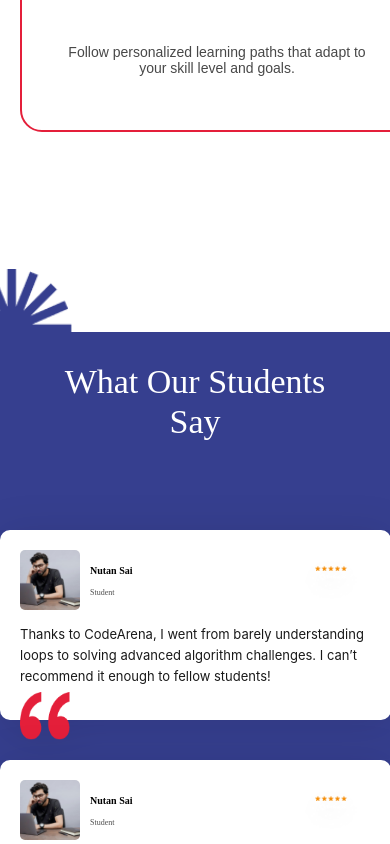
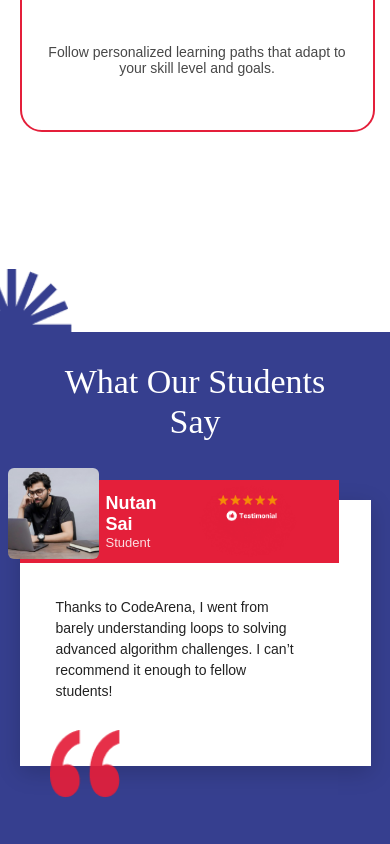
Before and after one commit to akhilesh90634-star/CodeArena, a React (Create React App) app: page / in a window 390 px wide. Shown: the part 2041-2885 px from the top of the page. Built offline with nearby package versions, Linux system fonts and the light colour scheme; a web font is replaced by a local one.

Commit message:
addedresponsiveness

```diff
--- /dev/null
+++ b/src/components/Testimonials/TestimonialCard.css
@@ -0,0 +1,113 @@
+.tcard-wrapper {
+  position: relative;
+  display: flex;
+}
+
+.tcard {
+  width: 390px;
+  background: #ffffff;
+  box-shadow: 0px 6px 22px rgba(0,0,0,0.18);
+  overflow: visible;
+  display: flex;
+  flex-direction: column;
+  position: relative;
+}
+
+/* --- TOP RED HEADER --- */
+.tcard-top {
+  background-color: #E41F3A;
+  color: white;
+  display: flex;
+  align-items: center;
+  gap: 12px;
+  padding: 12px 16px;
+  width: 82%;
+  /* min-height: 75px; */
+  height: 59px;
+  position: relative;
+  top: -20px;
+  z-index: 3;
+  justify-content: space-between;
+}
+
+/* PROFILE IMAGE */
+.tcard-img {
+  width: 91px;
+  height: 91px;
+  object-fit: cover;
+  position: absolute;
+  top: -12px;
+  left: -12px;
+  border-radius: 6px;
+  z-index: 4;
+}
+
+/* NAME + ROLE */
+.tcard-info {
+  margin-left: 70px;
+  display: flex;
+  align-items: center;
+}
+
+.tcard-name {
+  font-size: 18px;
+  font-weight: 800;
+  margin: 0;
+}
+
+.tcard-role {
+  margin: 0;
+  font-size: 13px;
+  opacity: 0.85;
+}
+
+/* STARS */
+.tcard-stars-row {
+  display: flex;
+  align-items: center;
+}
+
+.tcard-stars {
+  width: 150px;
+}
+
+/* BODY */
+.tcard-body {
+  padding: 0px 36px 50px;
+  position: relative;
+}
+
+.tcard-review {
+  font-size: 14px;
+  line-height: 21px;
+  color: #222;
+  max-width: 90%;
+}
+
+/* QUOTE */
+.tcard-quote {
+  width: 70px;
+  position: absolute;
+  bottom: -32px;
+  left: 30px;
+  opacity: 0.92;
+}
+
+/* RESPONSIVE */
+@media (max-width: 1024px) {
+  .tcard {
+    width: 420px;
+  }
+}
+
+@media (max-width: 768px) {
+  .tcard {
+    width: 90%;
+  }
+}
+
+@media (max-width: 480px) {
+  .tcard {
+    width: 100%;
+  }
+}
--- a/src/components/Testimonials/Testimonials.jsx
+++ b/src/components/Testimonials/Testimonials.jsx
@@ -1,5 +1,81 @@
+// import React from "react";
+// import styles from "../styles/HomeStyle/Testimonial.module.css";
+
+// function Testimonials() {
+//   const testimonials = [
+//     {
+//       img: "/Person.png",
+//       name: "Nutan Sai",
+//       role: "Student",
+//       stars: "/Stars.png",
+//       text:
+//         "Thanks to CodeArena, I went from barely understanding loops to solving advanced algorithm challenges. I can’t recommend it enough to fellow students!",
+//       y: -60, // LEFT highest
+//     },
+//     {
+//       img: "/Person.png",
+//       name: "Nutan Sai",
+//       role: "Student",
+//       stars: "/Stars.png",
+//       text:
+//         "Thanks to CodeArena, I went from barely understanding loops to solving advanced algorithm challenges. I can’t recommend it enough to fellow students!",
+//       y: 20, // CENTER lowest
+//     },
+//     {
+//       img: "/Person.png",
+//       name: "Nutan Sai",
+//       role: "Student",
+//       stars: "/Stars.png",
+//       text:
+//         "Thanks to CodeArena, I went from barely understanding loops to solving advanced algorithm challenges. I can’t recommend it enough to fellow students!",
+//       y: 100, // RIGHT slightly below left, above center
+//     },
+//   ];
+
+//   return (
+//     <div className={styles.wrapper}>
+//       <img src="/Fullvector.png" alt="vector" className={styles.vectorTL} />
+//       <img src="/Fullvector.png" alt="vector" className={styles.vectorBR} />
+
+//       <div className={styles.bgLayer}>
+//         <h2 className={styles.title}>
+//           What Our Students <br /> Say
+//         </h2>
+
+//         <div className={styles.cardContainer}>
+//           {testimonials.map((t, i) => (
+//             <div
+//               key={i}
+//               className={styles.card}
+//               style={{ transform: `translateY(${t.y}px)` }}
+//             >
+//               <div className={styles.cardHeader}>
+//                 <img src={t.img} className={styles.personImg} alt="person" />
+
+//                 <div className={styles.info}>
+//                   <p className={styles.name}>{t.name}</p>
+//                   <p className={styles.role}>{t.role}</p>
+//                 </div>
+
+//                 <img src={t.stars} className={styles.stars} alt="stars" />
+//               </div>
+
+//               <p className={styles.desc}>{t.text}</p>
+
+//               <img src="/Quote.png" alt="quote" className={styles.quote} />
+//             </div>
+//           ))}
+//         </div>
+//       </div>
+//     </div>
+//   );
+// }
+
+// export default Testimonials;
+
 import React from "react";
 import styles from "../styles/HomeStyle/Testimonial.module.css";
+import "./TestimonialCard.css"; // <-- his styles only for card
 
 function Testimonials() {
   const testimonials = [
@@ -10,7 +86,7 @@
       stars: "/Stars.png",
       text:
         "Thanks to CodeArena, I went from barely understanding loops to solving advanced algorithm challenges. I can’t recommend it enough to fellow students!",
-      y: -60, // LEFT highest
+      y: -60,
     },
     {
       img: "/Person.png",
@@ -19,7 +95,7 @@
       stars: "/Stars.png",
       text:
         "Thanks to CodeArena, I went from barely understanding loops to solving advanced algorithm challenges. I can’t recommend it enough to fellow students!",
-      y: 20, // CENTER lowest
+      y: 20,
     },
     {
       img: "/Person.png",
@@ -28,7 +104,7 @@
       stars: "/Stars.png",
       text:
         "Thanks to CodeArena, I went from barely understanding loops to solving advanced algorithm challenges. I can’t recommend it enough to fellow students!",
-      y: 100, // RIGHT slightly below left, above center
+      y: 100,
     },
   ];
 
@@ -46,23 +122,31 @@
           {testimonials.map((t, i) => (
             <div
               key={i}
-              className={styles.card}
               style={{ transform: `translateY(${t.y}px)` }}
+              className="tcard-wrapper"
             >
-              <div className={styles.cardHeader}>
-                <img src={t.img} className={styles.personImg} alt="person" />
+              <div className="tcard">
+                <div className="tcard-top">
+                  <img src={t.img} alt={t.name} className="tcard-img" />
 
-                <div className={styles.info}>
-                  <p className={styles.name}>{t.name}</p>
-                  <p className={styles.role}>{t.role}</p>
+                  <div className="tcard-top-right" >
+                    <div className="tcard-info">
+                      <div>
+                        <h3 className="tcard-name">{t.name}</h3>
+                        <p className="tcard-role">{t.role}</p>
+                      </div>
+                      <div className="tcard-stars-row">
+                        <img src={t.stars} className="tcard-stars" alt="rating" />
+                      </div>
+                    </div>
+                  </div>
                 </div>
 
-                <img src={t.stars} className={styles.stars} alt="stars" />
+                <div className="tcard-body">
+                  <p className="tcard-review">{t.text}</p>
+                  <img src="/Quote.png" alt="quote" className="tcard-quote" />
+                </div>
               </div>
-
-              <p className={styles.desc}>{t.text}</p>
-
-              <img src="/Quote.png" alt="quote" className={styles.quote} />
             </div>
           ))}
         </div>
--- a/src/components/styles/HomeStyle/Footer.module.css
+++ b/src/components/styles/HomeStyle/Footer.module.css
@@ -1,8 +1,8 @@
 .wrapper {
-  width: 1248px;
+  width: 100%;
+  max-width: 1248px;
   background: #0D1333;
-  margin: auto;
-  margin-top: 120px;
+  margin: 120px auto 0;
   display: flex;
   justify-content: center;
   position: relative;
@@ -12,14 +12,15 @@
 .vector {
   position: absolute;
   top: 0;
-  left: -150px;
-  transform: translate(-40%, -40%);
+  left: -200px;
+  transform: translateY(-40%);
   width: 120px;
   height: 120px;
 }
 
 .container {
-  width: 1248px;
+  width: 100%;
+  max-width: 1248px;
   display: flex;
   flex-direction: column;
   gap: 28px;
@@ -34,7 +35,7 @@
 
 .logo {
   width: 200px;
-  height: 105px;
+  height: auto;
   object-fit: contain;
 }
 
@@ -45,10 +46,6 @@
   font-family: Poppins;
   font-size: 16px;
   font-weight: 500;
-}
-
-.navText span {
-  pointer-events: none; /* Not clickable */
 }
 
 .socials {
@@ -84,41 +81,91 @@
   opacity: 0.9;
 }
 
-/* ================= RESPONSIVE ================= */
-
+/* ================= TABLET ================= */
 @media (max-width: 992px) {
   .topRow {
     flex-direction: column;
-    gap: 16px;
+    text-align: center;
+    gap: 14px;
   }
 
   .navText {
-    gap: 24px;
-  }
-
-  .bottomRow {
-    flex-direction: column;
-    gap: 12px;
+    gap: 28px;
   }
 
   .socials {
     height: 28px;
   }
+
+  .bottomRow {
+    flex-direction: column;
+    gap: 10px;
+    text-align: center;
+  }
+
+  .vector {
+    left: 0;
+    width: 90px;
+    height: 90px;
+    transform: translate(-10%, -30%);
+    z-index: -1;
+  }
 }
 
+/* ================= MOBILE ================= */
 @media (max-width: 600px) {
+  .wrapper {
+    padding: 36px 0;
+    margin-top: 80px;
+  }
+
+  .logo {
+    width: 150px;
+  }
+
   .navText {
     flex-wrap: wrap;
-    gap: 16px;
+    justify-content: center;
+    gap: 18px;
     font-size: 14px;
   }
 
   .bottomLinks {
     flex-wrap: wrap;
-    gap: 16px;
+    justify-content: center;
+    gap: 18px;
+    font-size: 13px;
   }
 
-  .logo {
-    width: 160px;
+  .copy {
+    font-size: 13px;
+  }
+
+  .vector {
+    width: 70px;
+    height: 70px;
+    left: -20px;
+    transform: translateY(-20%);
   }
 }
+
+/* ================= SMALL MOBILE ================= */
+@media (max-width: 420px) {
+  .navText {
+    gap: 12px;
+    font-size: 13px;
+  }
+
+  .bottomLinks {
+    gap: 12px;
+    font-size: 12px;
+  }
+
+  .wrapper {
+    padding: 28px 0;
+  }
+
+  .copy {
+    font-size: 12px;
+  }
+}
--- a/src/components/styles/HomeStyle/Home.module.css
+++ b/src/components/styles/HomeStyle/Home.module.css
@@ -140,7 +140,7 @@
 /* CARD */
 .card {
   width: 390px;
-  padding: 40px 20px;
+  padding: 40px 0px;
   border-radius: 22px;
   border: 2px solid #E41F3A;
   display: flex;
--- a/src/components/styles/HomeStyle/HowItWorks.module.css
+++ b/src/components/styles/HomeStyle/HowItWorks.module.css
@@ -117,17 +117,18 @@
 /* ===== TABLET ===== */
 @media (max-width: 1024px) {
   .right {
-    right: 40px;
-    top: 150px;
+    right: -35px;
+    top: -50px;
   }
   .stepBox {
     width: 420px;
-    height: 92px;
+    height: 83px;
     padding: 18px 24px;
   }
   .arrow {
     width: 55px;
     left: 400px;
+    display: none;
   }
 }
 
@@ -153,7 +154,7 @@
 
   .right {
     position: relative;
-    top: 0;
+    top: -100px;
     right: 0;
     margin: 0 auto;
     padding-top: 80px;
@@ -162,8 +163,8 @@
   }
 
   .stepBox {
-    width: 100%;
-    height: 90px;
+    width: 88%;
+    height: 85px;
   }
 
   .title {
--- a/src/components/styles/HomeStyle/Testimonial.module.css
+++ b/src/components/styles/HomeStyle/Testimonial.module.css
@@ -31,8 +31,8 @@
 .cardContainer {
   display: flex;
   gap: 40px;
-  margin-top: 60px;
-  width: 100%;
+  margin-top: 90px;
+  width: 90%;
   justify-content: center;
   align-items: flex-start;
 }
```
